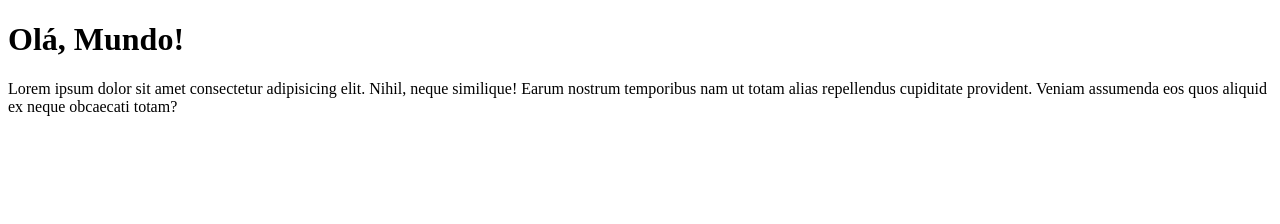
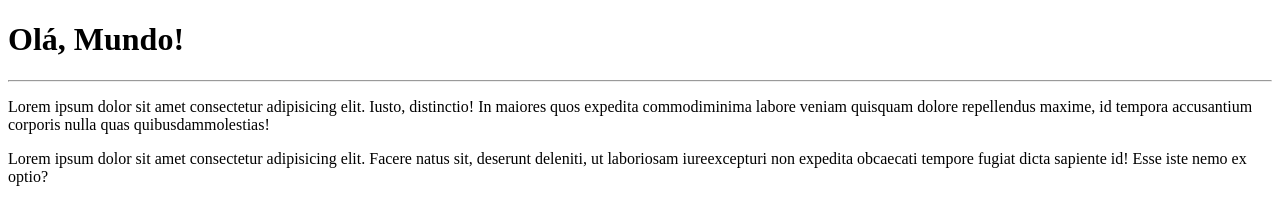
Before and after one commit to m4rsko/Ola-Mundo, a plain HTML site: page site-exemplo/index.html in a window 1280 px wide. Drawn offline with Linux system fonts and the light colour scheme.

Commit message:
adicionei um paragrafo

```diff
--- a/site-exemplo/index.html
+++ b/site-exemplo/index.html
@@ -1,5 +1,6 @@
 <!DOCTYPE html>
 <html lang="en">
+
 <head>
     <meta charset="UTF-8">
     <meta http-equiv="X-UA-Compatible" content="IE=edge">
@@ -7,8 +8,14 @@
     <title>Meu primeiro site em repositório</title>
 </head>
 <body>
-    <h1>Olá, Mundo!</h1>
-    <p>Lorem ipsum dolor sit amet consectetur adipisicing elit. Nihil, neque similique! Earum nostrum temporibus nam ut totam alias repellendus cupiditate provident. Veniam assumenda eos quos aliquid ex neque obcaecati totam?</p>
-
+<h1>Olá, Mundo!</h1>
+<hr>
+    <p>Lorem ipsum dolor sit amet consectetur adipisicing elit.
+    Iusto, distinctio! In maiores quos expedita commodiminima
+    labore veniam quisquam dolore repellendus maxime,
+    id tempora accusantium corporis nulla quas quibusdammolestias!</p>
+    <p>Lorem ipsum dolor sit amet consectetur adipisicing elit.
+    Facere natus sit, deserunt deleniti, ut laboriosam iureexcepturi non expedita obcaecati tempore fugiat dicta sapiente id!
+    Esse iste nemo ex optio?</p>
 </body>
 </html>
```
